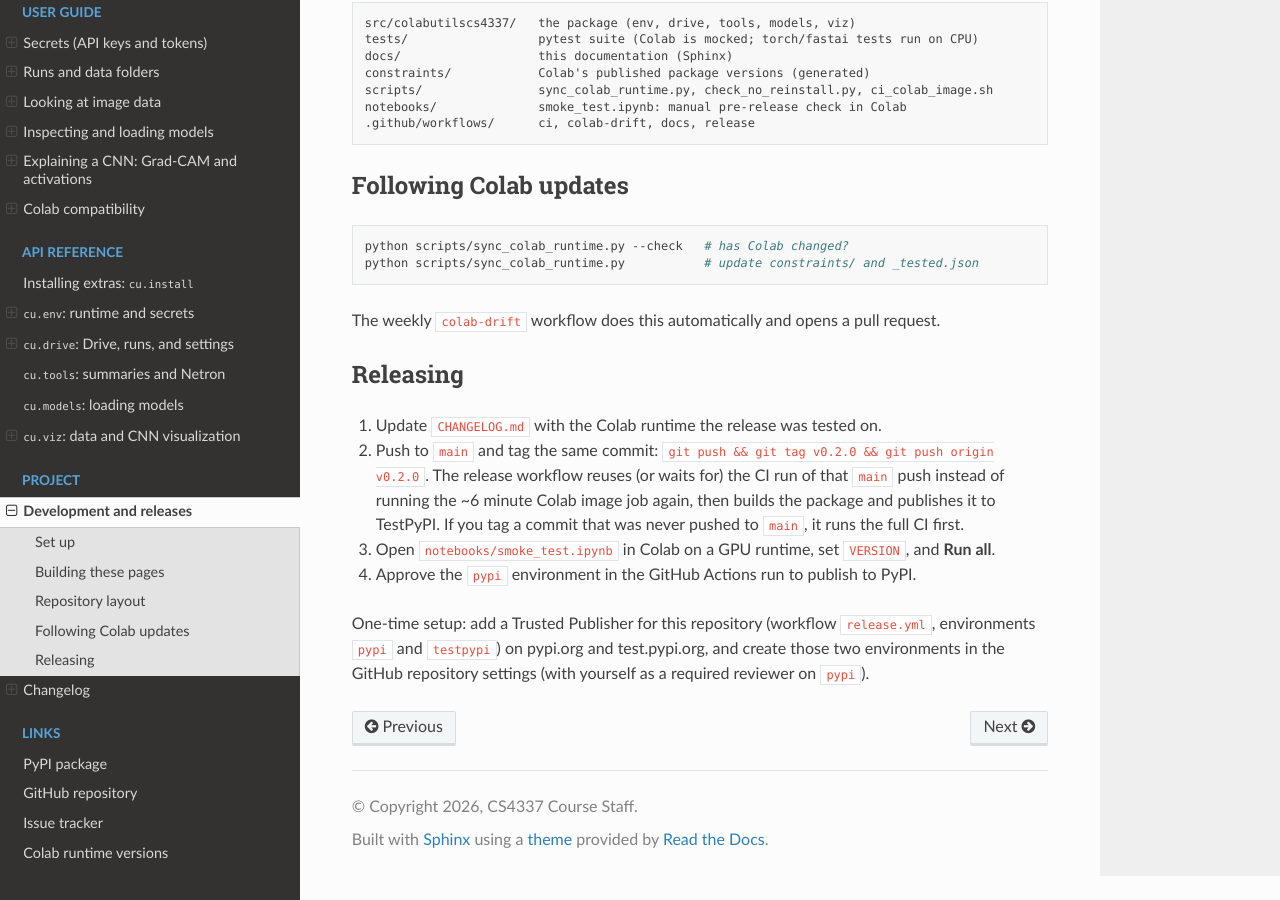
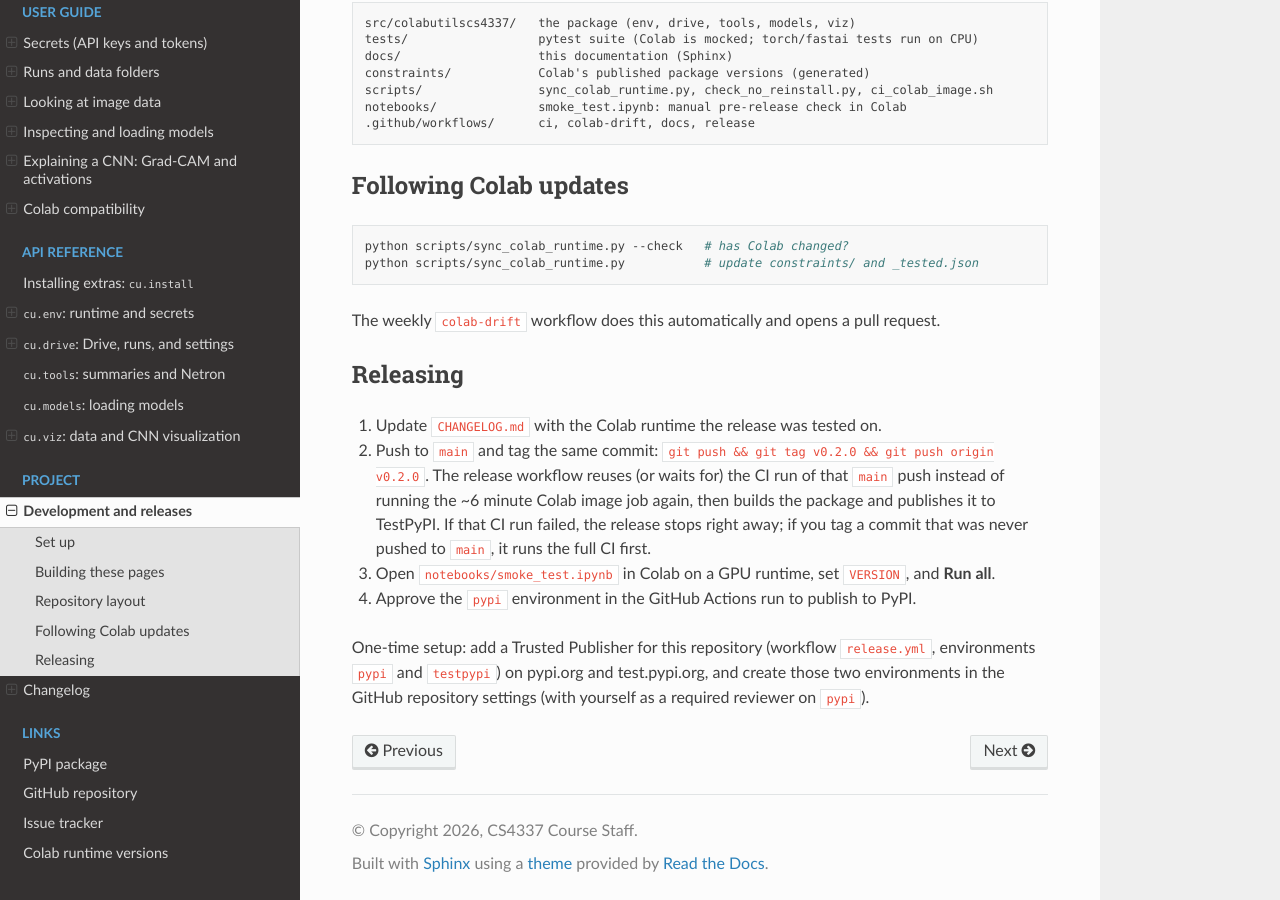
Before and after one commit to TXSTCODEPLAYGROUND/ColabUtilsCS4337, a Sphinx documentation site: the page built from docs/development.rst, in a window 1280 px wide and 900 px high, scrolled down 830 px. Built offline with Sphinx 7.4.7 and the Read the Docs theme 3.1.0, drawn with Linux system fonts in a browser that asks for light colours.

Commit message:
Cap onnx below 1.23 (needs protobuf>=6.31; Colab image has 5.29); stop release when main CI failed
Co-authored-by: Cursor <cursoragent@cursor.com>

```diff
--- a/docs/development.rst
+++ b/docs/development.rst
@@ -64,8 +64,8 @@ Releasing
    ``git push && git tag v0.2.0 && git push origin v0.2.0``. The release workflow
    reuses (or waits for) the CI run of that ``main`` push instead of running the
    ~6 minute Colab image job again, then builds the package and publishes it to
-   TestPyPI. If you tag a commit that was never pushed to ``main``, it runs the
-   full CI first.
+   TestPyPI. If that CI run failed, the release stops right away; if you tag a
+   commit that was never pushed to ``main``, it runs the full CI first.
 #. Open ``notebooks/smoke_test.ipynb`` in Colab on a GPU runtime, set ``VERSION``,
    and **Run all**.
 #. Approve the ``pypi`` environment in the GitHub Actions run to publish to PyPI.
```
Also changed, not shown: CHANGELOG.md (+3 -2 lines), pyproject.toml (+5 -4 lines), 2 other files.
